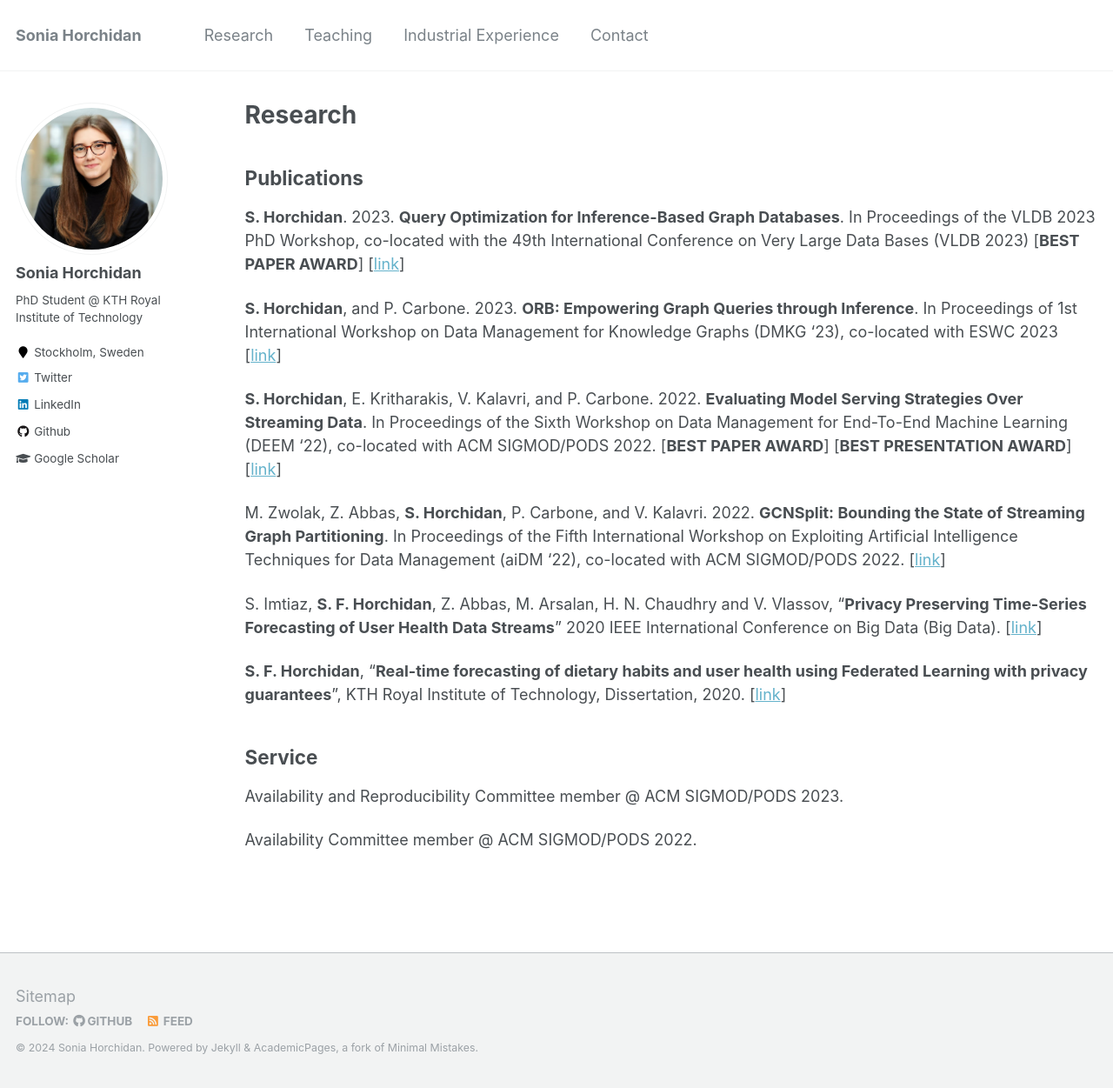
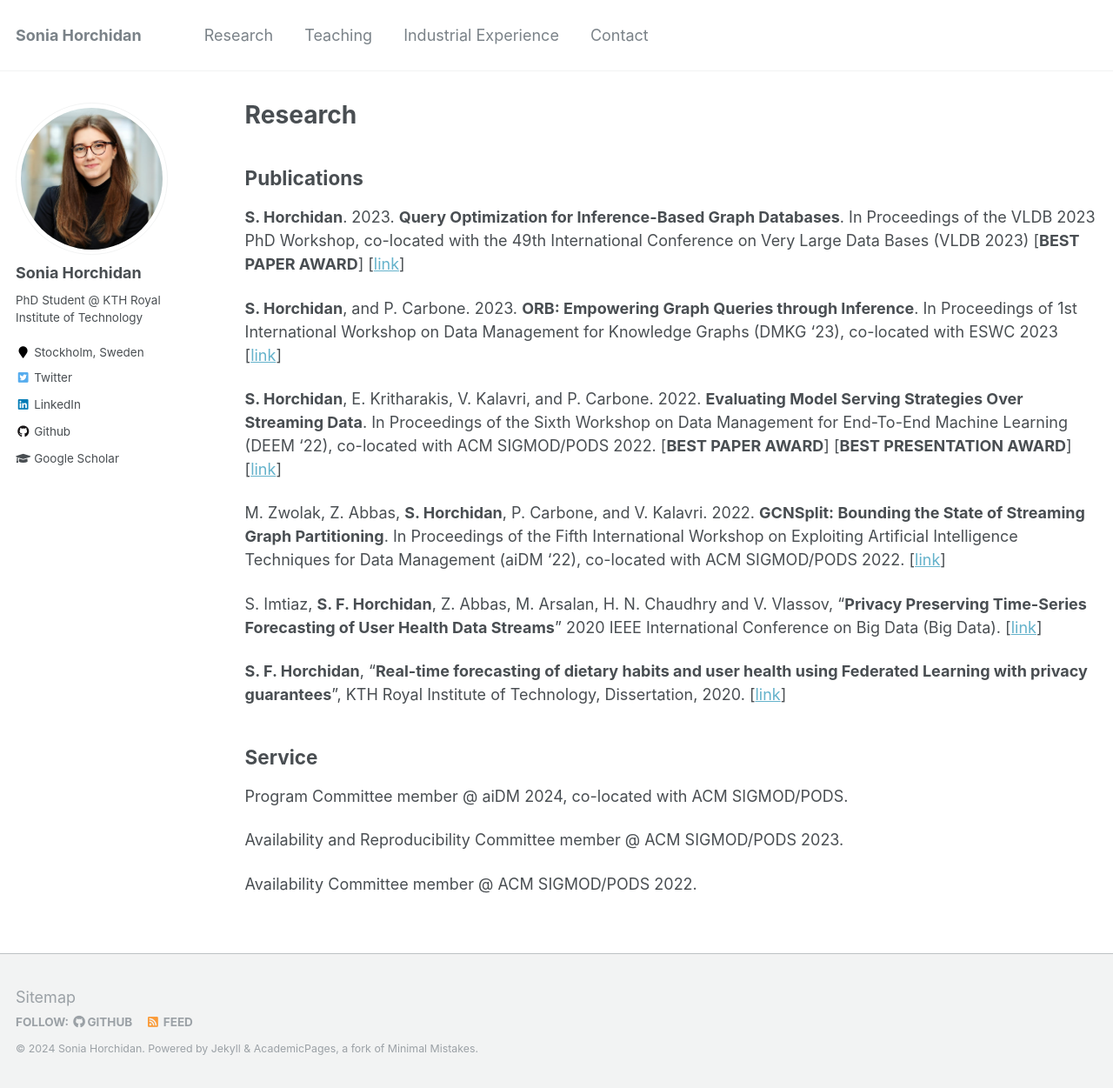
Before and after one commit to soniahorchidan/soniahorchidan.github.io, a Jekyll site: the page built from _pages/publications.md, in a window 1280 px wide and 1251 px high. Shown: the whole window at 87% size. Built offline with Jekyll 4.4.1, drawn with Linux system fonts in a browser that asks for light colours.

Commit message:
Update publications.md

```diff
--- a/_pages/publications.md
+++ b/_pages/publications.md
@@ -22,6 +22,8 @@ S. Imtiaz, <b>S. F. Horchidan</b>, Z. Abbas, M. Arsalan, H. N. Chaudhry and V. V
 
 <h2>Service</h2>
 
+Program Committee member @ aiDM 2024, co-located with ACM SIGMOD/PODS.
+
 Availability and Reproducibility Committee member @ ACM SIGMOD/PODS 2023.
 
 Availability Committee member @ ACM SIGMOD/PODS 2022.
```
